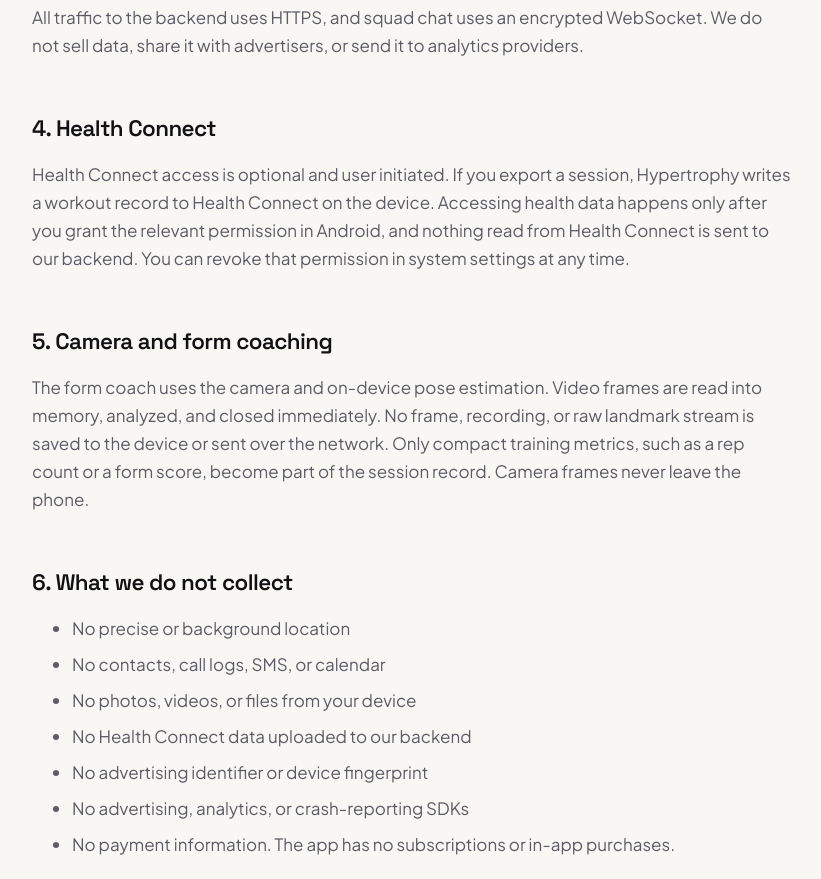
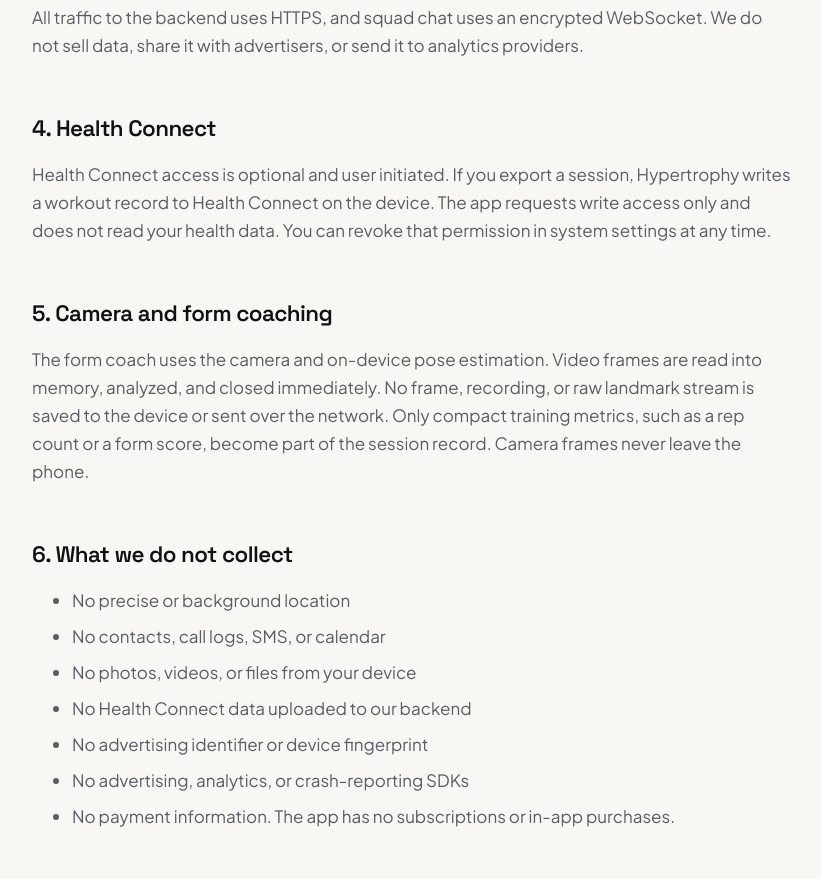
Before and after one commit to Hypertrophy-app/hypertrophy-site, a plain HTML site: page public/privacy/index.html in a window 1280 px wide. Shown: the part 1712-2591 px from the top of the page, without its empty margins (228-1049 px from the left). Drawn offline with Linux system fonts and the light colour scheme.

Commit message:
site: describe Health Connect as write-only

```diff
--- a/public/privacy/index.html
+++ b/public/privacy/index.html
@@ -59,7 +59,7 @@
       <p>All traffic to the backend uses HTTPS, and squad chat uses an encrypted WebSocket. We do not sell data, share it with advertisers, or send it to analytics providers.</p>
 
       <h2>4. Health Connect</h2>
-      <p>Health Connect access is optional and user initiated. If you export a session, Hypertrophy writes a workout record to Health Connect on the device. Accessing health data happens only after you grant the relevant permission in Android, and nothing read from Health Connect is sent to our backend. You can revoke that permission in system settings at any time.</p>
+      <p>Health Connect access is optional and user initiated. If you export a session, Hypertrophy writes a workout record to Health Connect on the device. The app requests write access only and does not read your health data. You can revoke that permission in system settings at any time.</p>
 
       <h2>5. Camera and form coaching</h2>
       <p>The form coach uses the camera and on-device pose estimation. Video frames are read into memory, analyzed, and closed immediately. No frame, recording, or raw landmark stream is saved to the device or sent over the network. Only compact training metrics, such as a rep count or a form score, become part of the session record. Camera frames never leave the phone.</p>
```
